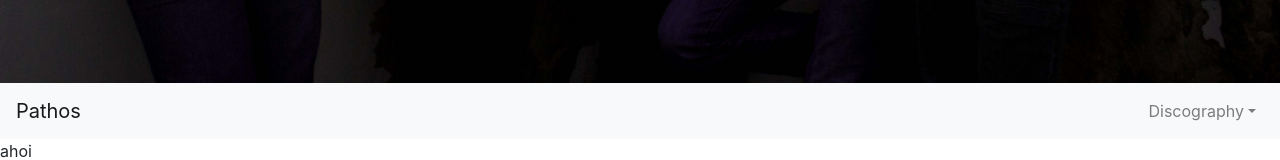
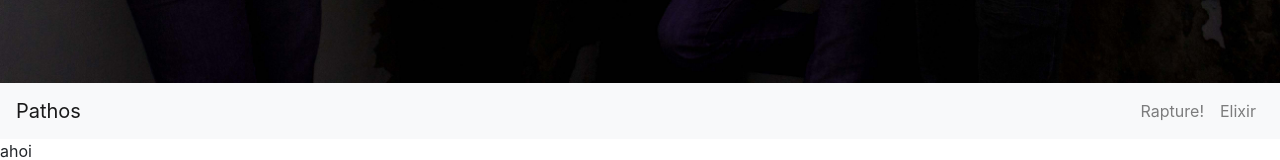
Before and after one commit to rbmarliere/pathos.band, a React (Create React App) app: page / in a window 1280 px wide. Shown: the part 770-930 px from the top of the page. Built offline with nearby package versions, Linux system fonts and the light colour scheme.

Commit message:
make NavBar sticky

```diff
--- /dev/null
+++ b/src/assets/css/NavBar.css
@@ -0,0 +1,11 @@
+.fixed-nav {
+    position: fixed !important;
+}
+
+nav {
+  width: 100%;
+  margin: 0;
+  top: 0;
+  background: #212121;
+  color: #ccc;
+}
--- a/src/components/App.js
+++ b/src/components/App.js
@@ -1,18 +1,54 @@
-import React from "react";
+import React, { Component } from "react";
 import PropTypes from "prop-types";
 import NavBar from "../components/NavBar";
 import Banner from "../components/Banner";
 
-const App = (props) =>
+class App extends Component
 {
-    return (
-        <div className="App">
-            <Banner/>
-            <NavBar/>
-            { props.children }
-        </div>
-    );
-};
+    constructor(props)
+    {
+        super(props);
+        this.handleBannerLoaded = this.handleBannerLoaded.bind(this);
+        this.handleScroll = this.handleScroll.bind(this);
+        this.state = { bannerLoaded: false, scroll: 0 };
+    }
+
+    handleBannerLoaded()
+    {
+        const el = document.querySelector("nav");
+        this.setState({navtop: el.offsetTop, height: el.offsetHeight});
+        window.addEventListener("scroll", this.handleScroll);
+    }
+
+    handleScroll()
+    {
+        this.setState({ scroll: window.scrollY });
+    }
+
+    componentDidMount()
+    {
+        this.handleBannerLoaded();
+        window.addEventListener("resize", this.handleBannerLoaded);
+    }
+
+    componentDidUpdate()
+    {
+        this.state.scroll > this.state.navtop ?
+            document.body.style.paddingTop = `${this.state.height}px` :
+            document.body.style.paddingTop = 0;
+    }
+
+    render()
+    {
+        return (
+            <div className="App">
+                <Banner onLoad={ this.handleBannerLoaded.bind(this) }/>
+                <NavBar scroll={ this.state.scroll } navtop={ this.state.navtop }/>
+                { this.props.children }
+            </div>
+        );
+    }
+}
 
 App.propTypes =
 {
--- a/src/components/Banner.js
+++ b/src/components/Banner.js
@@ -1,10 +1,10 @@
 import React from "react";
 
-const Banner = () =>
+const Banner = (props) =>
 {
     return (
         <div className="Banner">
-            <img className="img-fluid" src={ require("../assets/img/pathos.jpg") } alt="Pathos"/>
+            <img className="img-fluid" src={ require("../assets/img/pathos.jpg") } alt="Pathos" onLoad={ props.onLoad }/>
         </div>
     );
 };
--- a/src/components/NavBar.js
+++ b/src/components/NavBar.js
@@ -2,16 +2,14 @@ import React, { Component } from "react";
 import
 {
     Collapse,
-    DropdownToggle,
-    DropdownMenu,
-    DropdownItem,
     Nav,
     Navbar,
     NavbarBrand,
     NavbarToggler,
-    NavLink,
-    UncontrolledDropdown
+    NavItem,
+    NavLink
 } from "reactstrap";
+import "../assets/css/NavBar.css";
 
 class NavBar extends Component
 {
@@ -31,30 +29,19 @@ class NavBar extends Component
     {
         return (
             <div>
-                <Navbar color="light" expand="md" light>
+                <Navbar color="light" expand="md" light className={ this.props.scroll > this.props.navtop ? "fixed-nav" : "" }>
                     <NavbarBrand href="/">
                         Pathos
                     </NavbarBrand>
                     <NavbarToggler onClick={ this.toggle } />
                     <Collapse isOpen={ this.state.isOpen } navbar>
                         <Nav className="ml-auto" navbar>
-                            <UncontrolledDropdown nav inNavbar>
-                                <DropdownToggle nav caret>
-                                    Discography
-                                </DropdownToggle>
-                                <DropdownMenu right>
-                                    <DropdownItem>
-                                        <NavLink href="/elixir">
-                                            Elixir
-                                        </NavLink>
-                                    </DropdownItem>
-                                    <DropdownItem>
-                                        <NavLink href="/rapture">
-                                            RAPTURE!
-                                        </NavLink>
-                                    </DropdownItem>
-                                </DropdownMenu>
-                            </UncontrolledDropdown>
+                            <NavItem>
+                                <NavLink href="/rapture"> Rapture!  </NavLink>
+                            </NavItem>
+                            <NavItem>
+                                <NavLink href="/elixir"> Elixir </NavLink>
+                            </NavItem>
                         </Nav>
                     </Collapse>
                 </Navbar>
```
